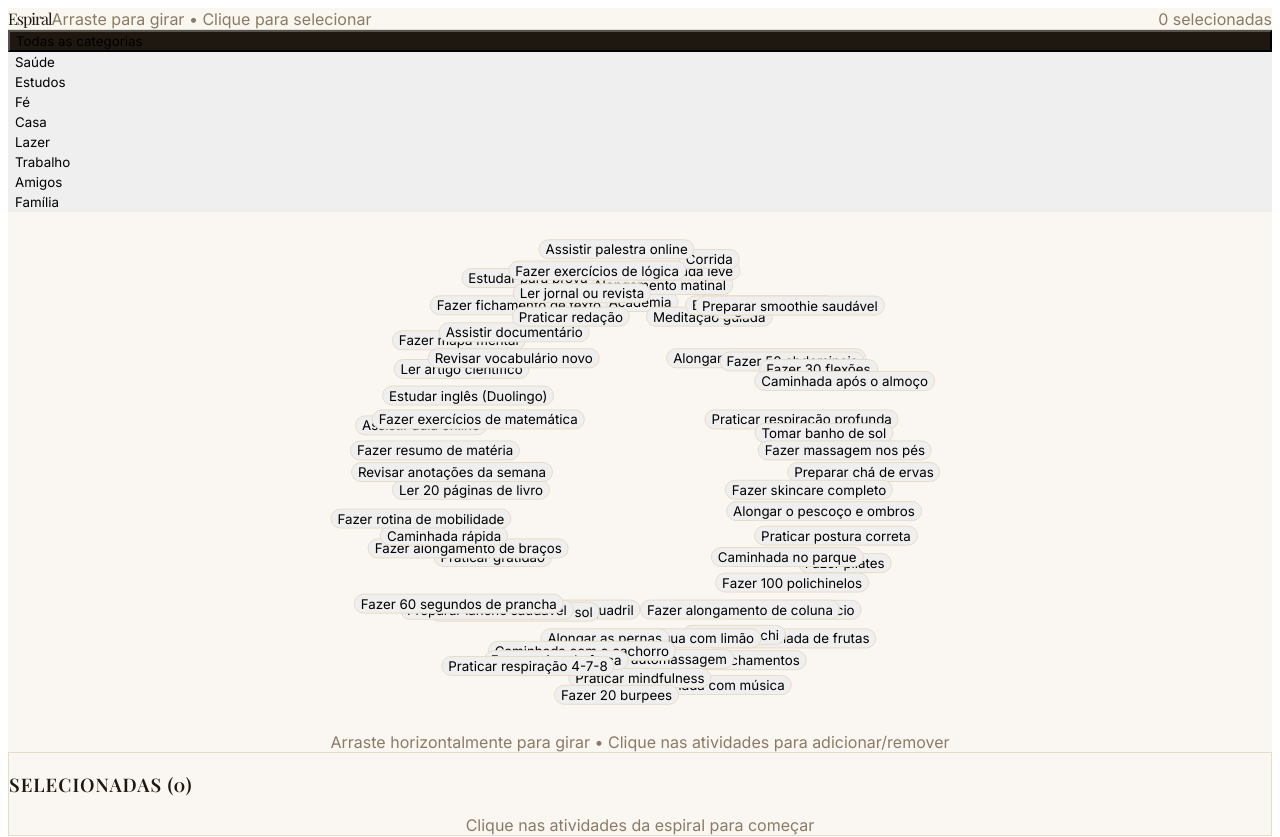
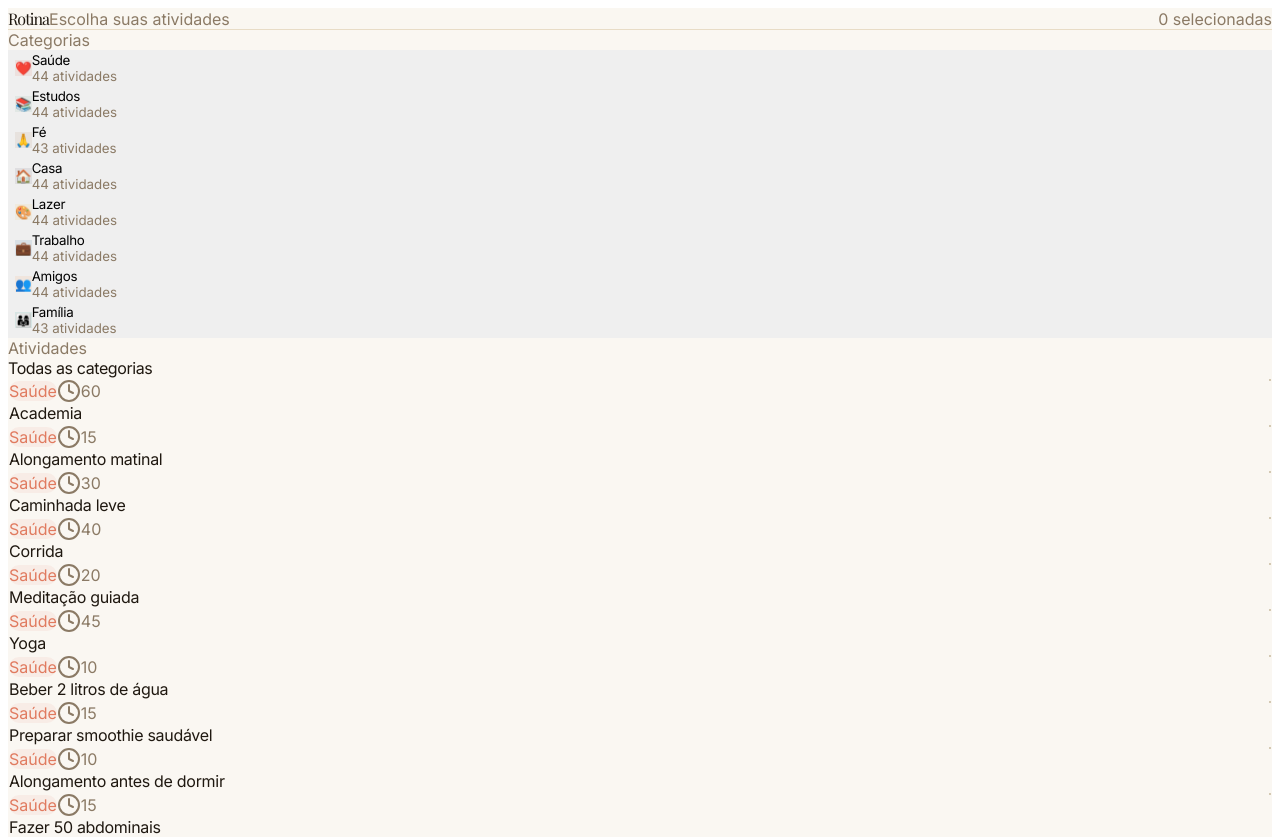
Before and after one commit to italo0machado/rotina-em-casa, a React (Vite) app in the folder frontend/: page /escala-spiral in a window 1280 px wide. Shown: the top 837 px of the page. Built offline with nearby package versions, Linux system fonts and the light colour scheme.

Commit message:
feat: substitui espiral por dois carousels verticais (categorias + atividades)

```diff
--- a/frontend/src/index.css
+++ b/frontend/src/index.css
@@ -44,3 +44,25 @@ input:focus, textarea:focus {
 .group:hover .grayscale-\[0\.15\] {
   filter: grayscale(0);
 }
+/* Custom Scrollbar - Premium feel */
+.custom-scroll {
+  scrollbar-width: thin;
+  scrollbar-color: #d4c9b3 #faf7f2;
+}
+
+.custom-scroll::-webkit-scrollbar {
+  width: 6px;
+}
+
+.custom-scroll::-webkit-scrollbar-track {
+  background: transparent;
+}
+
+.custom-scroll::-webkit-scrollbar-thumb {
+  background-color: #d4c9b3;
+  border-radius: 20px;
+}
+
+.custom-scroll::-webkit-scrollbar-thumb:hover {
+  background-color: #b89a6f;
+}
--- a/frontend/src/pages/EscalaSpiral.tsx
+++ b/frontend/src/pages/EscalaSpiral.tsx
@@ -1,6 +1,5 @@
 import { useState } from 'react';
-import { motion, useMotionValue, useSpring } from 'framer-motion';
-import { X } from 'lucide-react';
+import { Check, Clock } from 'lucide-react';
 import type { AtividadeBase } from '../data/atividades';
 import { atividades } from '../data/atividades';
 
@@ -9,14 +8,14 @@ interface AtividadeSelecionada extends AtividadeBase {
 }
 
 const CATEGORIAS = [
-  { nome: 'Saúde', cor: '#e07a5f' },
-  { nome: 'Estudos', cor: '#81b29a' },
-  { nome: 'Fé', cor: '#b08968' },
-  { nome: 'Casa', cor: '#6d6875' },
-  { nome: 'Lazer', cor: '#e9c46a' },
-  { nome: 'Trabalho', cor: '#457b9d' },
-  { nome: 'Amigos', cor: '#f4a261' },
-  { nome: 'Família', cor: '#2a9d8f' },
+  { nome: 'Saúde', cor: '#e07a5f', icon: '❤️' },
+  { nome: 'Estudos', cor: '#81b29a', icon: '📚' },
+  { nome: 'Fé', cor: '#b08968', icon: '🙏' },
+  { nome: 'Casa', cor: '#6d6875', icon: '🏠' },
+  { nome: 'Lazer', cor: '#e9c46a', icon: '🎨' },
+  { nome: 'Trabalho', cor: '#457b9d', icon: '💼' },
+  { nome: 'Amigos', cor: '#f4a261', icon: '👥' },
+  { nome: 'Família', cor: '#2a9d8f', icon: '👨‍👩‍👧' },
 ];
 
 const DIAS = ['Seg', 'Ter', 'Qua', 'Qui', 'Sex', 'Sáb', 'Dom'];
@@ -25,18 +24,14 @@ const getCorCategoria = (categoria: string) => {
   return CATEGORIAS.find(c => c.nome === categoria)?.cor || '#b89a6f';
 };
 
-// Atualizado: 05/06 21:22
+// Atualizado: 05/06 22:45
 export default function EscalaSpiral() {
   const [categoriaSelecionada, setCategoriaSelecionada] = useState<string | null>(null);
   const [atividadesSelecionadas, setAtividadesSelecionadas] = useState<AtividadeSelecionada[]>([]);
 
-  const rotation = useMotionValue(0);
-  const springRotation = useSpring(rotation, { stiffness: 80, damping: 20, mass: 0.7 });
-
   const atividadesFiltradas = atividades.filter((atividade) => {
-    const matchSearch = atividade.nome.toLowerCase().includes("".toLowerCase());
     const matchCategoria = !categoriaSelecionada || atividade.categoria === categoriaSelecionada;
-    return matchSearch && matchCategoria;
+    return matchCategoria;
   });
 
   const toggleAtividade = (atividade: AtividadeBase) => {
@@ -71,14 +66,16 @@ export default function EscalaSpiral() {
     return atividadesSelecionadas.some(a => a.id === id);
   };
 
+  const categoriaAtual = CATEGORIAS.find(c => c.nome === categoriaSelecionada);
+
   return (
     <div className="min-h-screen bg-[#faf7f2] text-[#1f1810]">
       {/* Header */}
       <div className="border-b border-[#e8dcc6] bg-[#faf7f2]/95 backdrop-blur sticky top-0 z-50">
         <div className="max-w-7xl mx-auto px-6 py-5 flex items-center justify-between">
           <div className="flex items-center gap-4">
-            <div className="font-serif text-2xl tracking-[-1px]">Espiral</div>
-            <div className="text-sm text-[#8b7a65]">Arraste para girar • Clique para selecionar</div>
+            <div className="font-serif text-2xl tracking-[-1px]">Rotina</div>
+            <div className="text-sm text-[#8b7a65]">Escolha suas atividades</div>
           </div>
           <div className="text-sm text-[#8b7a65]">
             {atividadesSelecionadas.length} selecionadas
@@ -89,120 +86,166 @@ export default function EscalaSpiral() {
       <div className="max-w-7xl mx-auto px-6 py-8">
         <div className="grid lg:grid-cols-12 gap-8">
 
-          {/* Categorias */}
-          <div className="lg:col-span-3">
-            <div className="sticky top-24 space-y-1">
+          {/* Categorias - Carrossel Vertical Esquerdo */}
+          <div className="lg:col-span-5">
+            <div className="sticky top-24">
+              <div className="mb-4 px-1">
+                <div className="text-sm font-medium text-[#8b7a65] mb-3">Categorias</div>
+              </div>
+
+              <div className="space-y-2 max-h-[620px] overflow-y-auto pr-2 custom-scroll">
+                {CATEGORIAS.map((cat, index) => {
+                  const isSelected = categoriaSelecionada === cat.nome;
+                  return (
                     <button
-                onClick={() => setCategoriaSelecionada(null)}
-                className={`w-full text-left px-5 py-3 rounded-2xl text-sm transition-all ${
-                  !categoriaSelecionada ? 'bg-[#1f1810] text-white' : 'hover:bg-white border border-transparent hover:border-[#e8dcc6]'
-                }`}
+                      key={index}
+                      onClick={() => setCategoriaSelecionada(cat.nome)}
+                      className={`
+                        w-full group flex items-center gap-4 px-6 py-5 rounded-3xl border transition-all duration-200 text-left
+                        ${isSelected
+                          ? 'bg-white border-[#1f1810] shadow-lg scale-[1.01]'
+                          : 'bg-white/60 border-transparent hover:border-[#e8dcc6] hover:bg-white hover:shadow-sm'
+                        }
+                      `}
                     >
-                Todas as categorias
+                      <div
+                        className="w-12 h-12 rounded-2xl flex items-center justify-center text-2xl flex-shrink-0"
+                        style={{ backgroundColor: cat.cor + '20' }}
+                      >
+                        {cat.icon}
+                      </div>
+                      <div className="flex-1 min-w-0">
+                        <div className="font-medium text-lg tracking-[-0.3px]">{cat.nome}</div>
+                        <div className="text-sm text-[#8b7a65]">
+                          {atividades.filter(a => a.categoria === cat.nome).length} atividades
+                        </div>
+                      </div>
+                      {isSelected && (
+                        <div className="w-6 h-6 rounded-full bg-[#1f1810] flex items-center justify-center flex-shrink-0">
+                          <Check className="w-3.5 h-3.5 text-white" />
+                        </div>
+                      )}
                     </button>
-              {CATEGORIAS.map((cat) => (
-                <button
-                  key={cat.nome}
-                  onClick={() => setCategoriaSelecionada(categoriaSelecionada === cat.nome ? null : cat.nome)}
-                  className={`w-full flex items-center gap-3 px-5 py-3 rounded-2xl text-sm transition-all ${
-                    categoriaSelecionada === cat.nome
-                      ? 'bg-[#1f1810] text-white'
-                      : 'hover:bg-white border border-transparent hover:border-[#e8dcc6]'
-                  }`}
-                >
-                  <div className="w-3 h-3 rounded-full" style={{ backgroundColor: cat.cor }} />
-                  {cat.nome}
-                </button>
-              ))}
+                  );
+                })}
+              </div>
             </div>
           </div>
 
-          {/* Espiral */}
-          <div className="lg:col-span-6 flex flex-col items-center">
-            <div className="relative w-[520px] h-[520px] flex items-center justify-center mb-6">
-              <motion.div
-                drag="x"
-                dragMomentum={false}
-                onDrag={(_, info) => {
-                  rotation.set(rotation.get() + info.delta.x * 0.8);
-                }}
-                style={{ rotate: springRotation }}
-                className="relative w-[440px] h-[440px] cursor-grab active:cursor-grabbing"
+          {/* Atividades - Carrossel Vertical Direito */}
+          <div className="lg:col-span-7">
+            <div className="flex items-center justify-between mb-4 px-1">
+              <div>
+                <div className="text-sm font-medium text-[#8b7a65]">Atividades</div>
+                <div className="text-xl font-medium tracking-[-0.4px]">
+                  {categoriaSelecionada ? categoriaSelecionada : 'Todas as categorias'}
+                </div>
+              </div>
+              {categoriaSelecionada && (
+                <button
+                  onClick={() => setCategoriaSelecionada(null)}
+                  className="text-sm text-[#8b7a65] hover:text-[#1f1810] transition-colors"
                 >
-                {atividadesFiltradas.slice(0, 60).map((atividade, index) => {
-                  const total = Math.min(atividadesFiltradas.length, 60);
-                  const angle = (index / total) * 360;
-                  const radius = 170 + (index % 4) * 18;
+                  Ver todas
+                </button>
+              )}
+            </div>
+
+            <div className="max-h-[620px] overflow-y-auto pr-2 custom-scroll space-y-3">
+              {atividadesFiltradas.length > 0 ? (
+                atividadesFiltradas.map((atividade) => {
                   const selecionada = estaSelecionada(atividade.id);
                   const cor = getCorCategoria(atividade.categoria);
 
                   return (
-                    <button
+                    <div
                       key={atividade.id}
                       onClick={() => toggleAtividade(atividade)}
-                      className={`absolute px-4 py-1.5 text-xs rounded-full border transition-all flex items-center gap-2 ${
-                        selecionada
-                          ? 'bg-[#1f1810] text-white border-[#1f1810] scale-105'
-                          : 'bg-white border-[#e8dcc6] hover:border-[#b89a6f]'
-                      }`}
+                      className={`
+                        group cursor-pointer border rounded-3xl p-6 transition-all duration-200
+                        ${selecionada
+                          ? 'bg-white border-[#1f1810] shadow-md'
+                          : 'bg-white/70 border-transparent hover:border-[#e8dcc6] hover:bg-white hover:shadow-sm'
+                        }
+                      `}
+                    >
+                      <div className="flex items-start justify-between gap-4">
+                        <div className="flex-1">
+                          <div className="flex items-center gap-3 mb-2">
+                            <div
+                              className="px-3 py-1 rounded-full text-xs font-medium"
                               style={{
-                        left: '50%',
-                        top: '50%',
-                        transform: `translate(-50%, -50%) rotate(${angle}deg) translateY(-${radius}px) rotate(-${angle}deg)`,
+                                backgroundColor: cor + '15',
+                                color: cor
                               }}
                             >
-                      <div
-                        className="w-2 h-2 rounded-full flex-shrink-0"
-                        style={{ backgroundColor: selecionada ? '#fff' : cor }}
-                      />
-                      <span className="whitespace-nowrap">{atividade.nome}</span>
+                              {atividade.categoria}
+                            </div>
+                            {atividade.duracao && (
+                              <div className="flex items-center gap-1 text-xs text-[#8b7a65]">
+                                <Clock className="w-3 h-3" />
+                                {atividade.duracao}
+                              </div>
+                            )}
+                          </div>
+
+                          <div className="font-medium text-lg tracking-[-0.3px] mb-1 pr-8">
+                            {atividade.nome}
+                          </div>
+
+                          {atividade.descricao && (
+                            <div className="text-sm text-[#8b7a65] leading-snug">
+                              {atividade.descricao}
+                            </div>
+                          )}
+                        </div>
+
+                        <div className={`
+                          mt-1 w-8 h-8 rounded-2xl border flex items-center justify-center flex-shrink-0 transition-all
+                          ${selecionada
+                            ? 'bg-[#1f1810] border-[#1f1810]'
+                            : 'border-[#d4c9b3] group-hover:border-[#b89a6f]'
+                          }
+                        `}>
+                          {selecionada && <Check className="w-4 h-4 text-white" />}
+                        </div>
+                      </div>
+
+                      {/* Dias da semana */}
+                      {selecionada && (
+                        <div className="mt-5 pt-5 border-t border-[#f0e9dc] flex flex-wrap gap-2">
+                          {DIAS.map(dia => {
+                            const selecionado = atividadesSelecionadas
+                              .find(a => a.id === atividade.id)
+                              ?.dias.includes(dia);
+
+                            return (
+                              <button
+                                key={dia}
+                                onClick={(e) => {
+                                  e.stopPropagation();
+                                  toggleDiaNaAtividade(atividade.id, dia);
+                                }}
+                                className={`
+                                  px-4 py-1.5 text-xs rounded-2xl border transition-all font-medium
+                                  ${selecionado
+                                    ? 'bg-[#1f1810] text-white border-[#1f1810]'
+                                    : 'border-[#d4c9b3] hover:border-[#b89a6f] text-[#5c5245]'
+                                  }
+                                `}
+                              >
+                                {dia}
                               </button>
                             );
                           })}
-              </motion.div>
                         </div>
-
-            <div className="text-center text-sm text-[#8b7a65]">
-              Arraste horizontalmente para girar • Clique nas atividades para adicionar/remover
+                      )}
                     </div>
-          </div>
-
-          {/* Atividades Selecionadas */}
-          <div className="lg:col-span-3">
-            <div className="bg-white border border-[#e8dcc6] rounded-3xl p-6 sticky top-24">
-              <h3 className="font-medium mb-4 text-sm tracking-[1px]">SELECIONADAS ({atividadesSelecionadas.length})</h3>
-
-              {atividadesSelecionadas.length > 0 ? (
-                <div className="space-y-3 max-h-[420px] overflow-auto pr-2">
-                  {atividadesSelecionadas.map((atividade) => (
-                    <div key={atividade.id} className="bg-[#faf7f2] rounded-2xl p-4 text-sm">
-                      <div className="flex items-center justify-between mb-3">
-                        <div className="font-medium">{atividade.nome}</div>
-                        <button onClick={() => removerAtividade(atividade.id)} className="text-[#8b7a65] hover:text-red-500">
-                          <X size={14} />
-                        </button>
-                      </div>
-                      <div className="flex flex-wrap gap-1.5">
-                        {DIAS.map(dia => (
-                          <button
-                            key={dia}
-                            onClick={() => toggleDiaNaAtividade(atividade.id, dia)}
-                            className={`px-3 py-1 text-xs rounded-full border transition-all ${
-                              atividade.dias.includes(dia)
-                                ? 'bg-[#1f1810] text-white border-[#1f1810]'
-                                : 'bg-white border-[#e8dcc6] hover:border-[#b89a6f]'
-                            }`}
-                          >
-                            {dia}
-                          </button>
-                        ))}
-                      </div>
-                    </div>
-                  ))}
-                </div>
+                  );
+                })
               ) : (
-                <div className="text-sm text-[#8b7a65] py-8 text-center">
-                  Clique nas atividades da espiral para começar
+                <div className="text-center py-16 text-[#8b7a65]">
+                  Nenhuma atividade encontrada nesta categoria.
                 </div>
               )}
             </div>
@@ -210,6 +253,26 @@ export default function EscalaSpiral() {
 
         </div>
       </div>
+
+      {/* Footer com selecionadas */}
+      {atividadesSelecionadas.length > 0 && (
+        <div className="fixed bottom-0 left-0 right-0 bg-white border-t border-[#e8dcc6] py-4 z-50">
+          <div className="max-w-7xl mx-auto px-6 flex items-center justify-between">
+            <div className="text-sm text-[#8b7a65]">
+              {atividadesSelecionadas.length} atividades selecionadas
+            </div>
+            <button
+              onClick={() => {
+                // Aqui você pode adicionar a lógica de salvar
+                alert('Funcionalidade de salvar ainda não implementada');
+              }}
+              className="px-8 py-3 bg-[#1f1810] text-white rounded-2xl text-sm font-medium hover:bg-black transition-colors"
+            >
+              Salvar minha rotina
+            </button>
+          </div>
+        </div>
+      )}
     </div>
   );
 }
```
Lines whose indentation alone changed are shown as unchanged.
